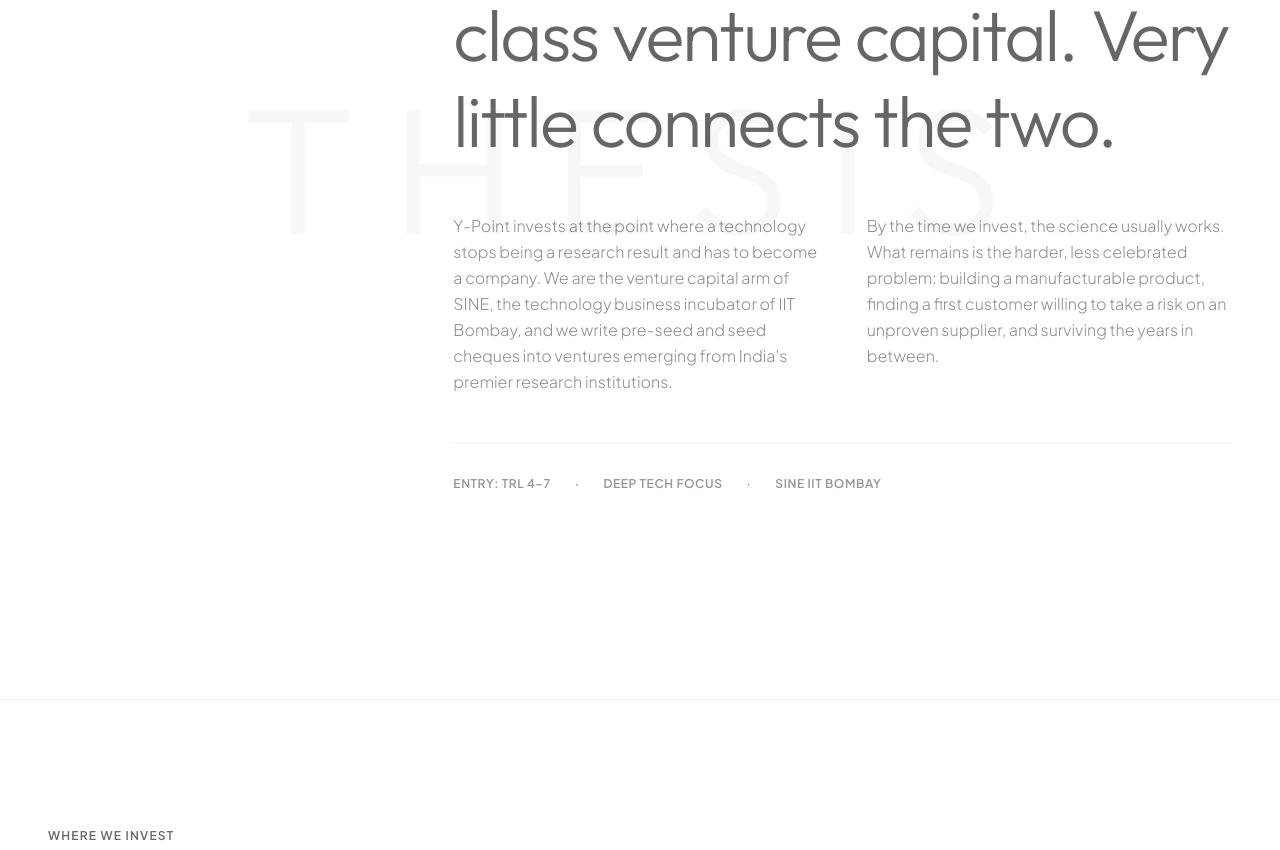
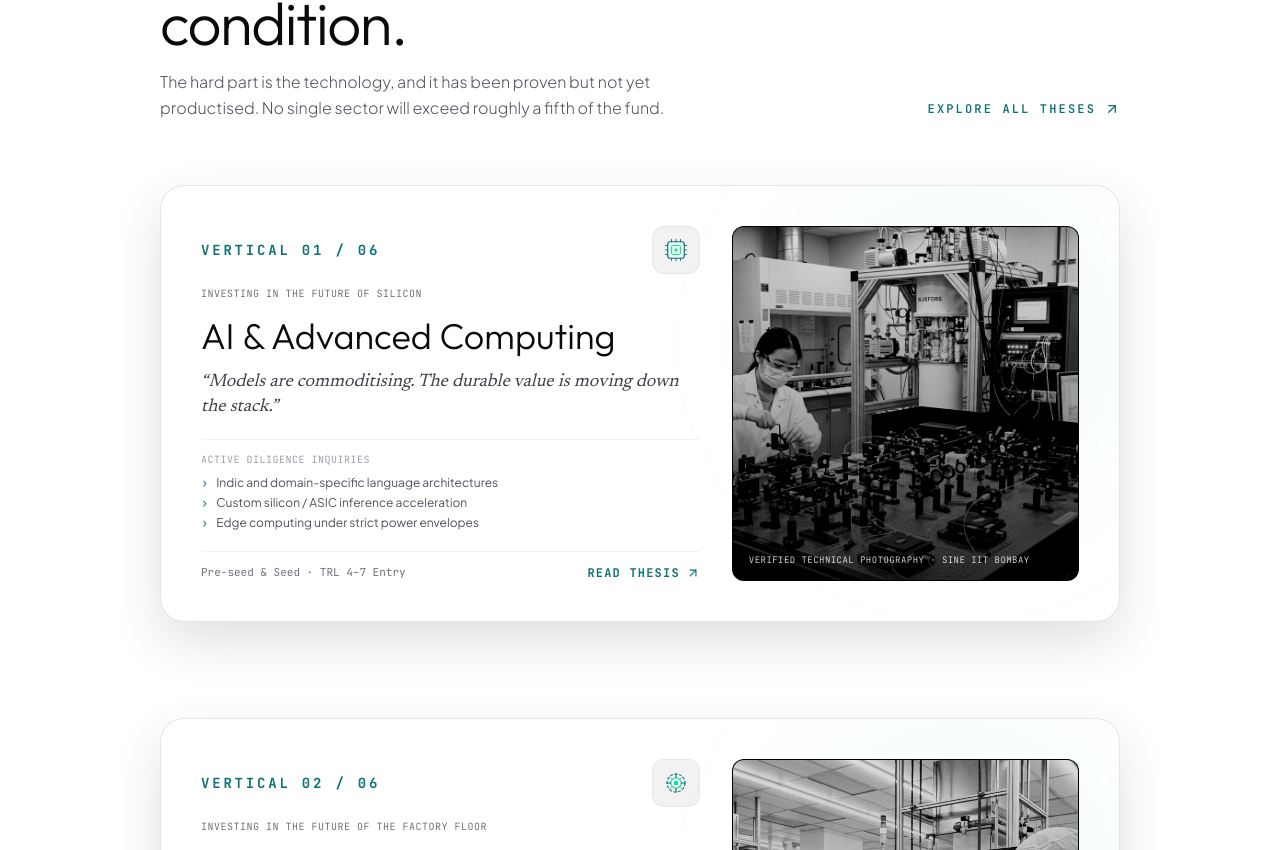
Before and after one commit to Ankit-singh-dot/y-point, a Next.js app in the folder my-app/: page / in a window 1280 px wide. Shown: the part 1030-1880 px from the top of the page. Built offline with nearby package versions, Linux system fonts and the light colour scheme.

Commit message:
first_draft_thing: my-app/app/page.tsx

```diff
--- a/my-app/app/page.tsx
+++ b/my-app/app/page.tsx
@@ -1,27 +1,15 @@
 import React from "react";
 import HeroBento from "./components/HeroBento";
-import PositioningBento from "./components/PositioningBento";
-import FocusAreasBento from "./components/FocusAreasBento";
-import EdgeBento from "./components/EdgeBento";
-import ConversionBento from "./components/ConversionBento";
+import FocusAreasStackingBento from "./components/FocusAreasStackingBento";
 
 export default function Home() {
   return (
-    <div className="flex flex-col min-h-screen">
-      {/* 7.1 Hero Section: Parallax Bento Grid with Kinetic Video */}
+    <div className="flex flex-col min-h-screen bg-white dark:bg-[#05070a]">
+      {/* 1. Pure Full-Screen Cinematic Video Hero with Single "Apply for Funding" Button */}
       <HeroBento />
 
-      {/* 7.2 Positioning Statement & 7.4 Why Now / The 19-Month Problem */}
-      <PositioningBento />
-
-      {/* 7.5 & 8 Focus Areas Floating Bento Grid */}
-      <FocusAreasBento />
-
-      {/* 7.6 & 10 The Y-Point Edge Bento: What You Get Beyond the Cheque */}
-      <EdgeBento />
-
-      {/* 7.9 Dual Conversion Bento & 7.10 Newsletter */}
-      <ConversionBento />
+      {/* 2. Six Deep Tech Focus Areas with Card-Over-Card Stacking Scroll Physics */}
+      <FocusAreasStackingBento />
     </div>
   );
 }
```
